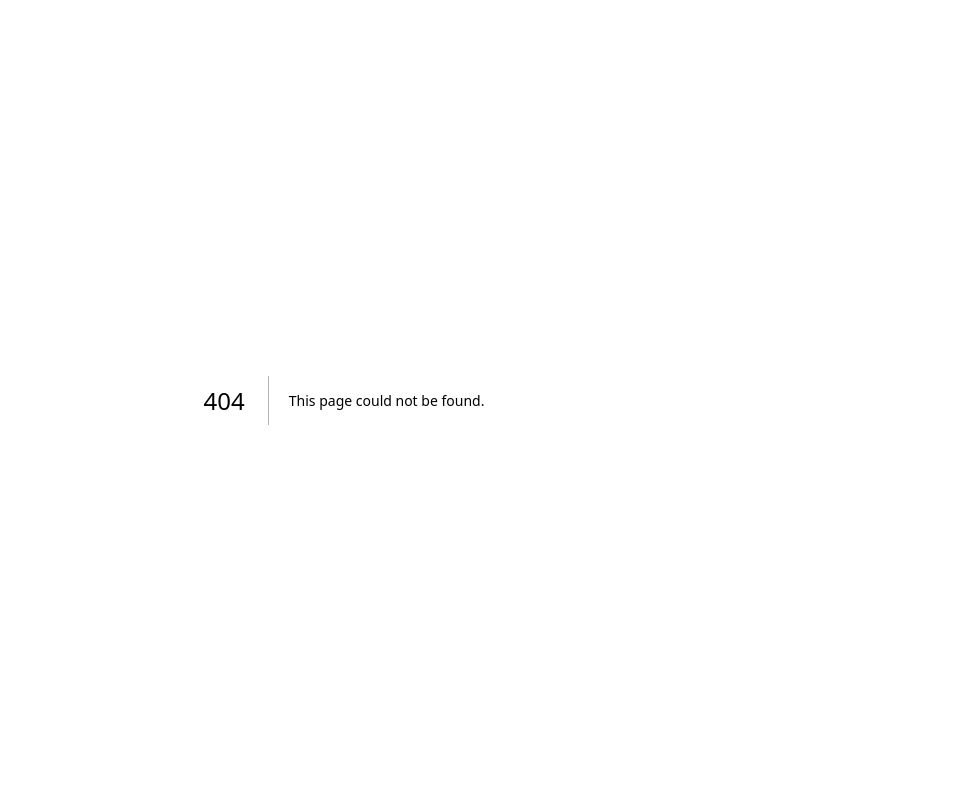
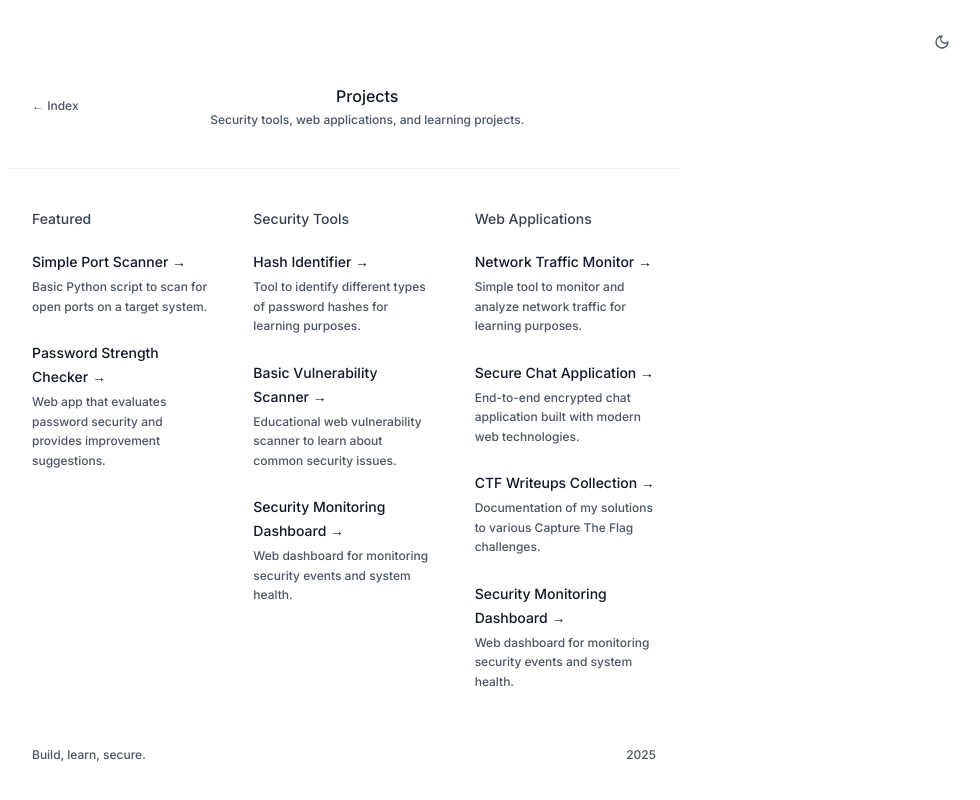
Before and after one commit to glitchbytez/ronald-mat, a Next.js app: page /projects in a window 1280 px wide. Before the commit this address had no page. Shown: the top 800 px of the page, without its empty margins (296-1276 px from the left). Built offline with nearby package versions, Linux system fonts and the light colour scheme.

Commit message:
feat: added projects listing

```diff
--- a/app/page.tsx
+++ b/app/page.tsx
@@ -80,6 +80,18 @@ export default function Component() {
                     </p>
                   </div>
                 ))}
+
+                <div>
+                  <Link
+                    href="/projects"
+                    className="text-gray-900 dark:text-gray-100 font-medium hover:text-gray-600 dark:hover:text-gray-400 transition-colors text-sm"
+                  >
+                    All projects
+                  </Link>
+                  <p className="text-gray-600 dark:text-gray-400 text-xs leading-relaxed mt-1">
+                    Security tools, web applications, and learning projects.
+                  </p>
+                </div>
               </div>
             </div>
 
--- /dev/null
+++ b/app/projects/page.tsx
@@ -0,0 +1,133 @@
+import Link from "next/link"
+import { ThemeToggle } from "@/components/theme-toggle"
+import projectsData from "@/data/projects.json"
+
+export default function ProjectsPage() {
+  // Group projects by category (featured vs others)
+  const featuredProjects = projectsData.projects.filter((project) => project.featured)
+  const otherProjects = projectsData.projects.filter((project) => !project.featured)
+
+  return (
+    <div className="min-h-screen bg-white dark:bg-gray-900 transition-colors">
+      {/* Theme Toggle - Fixed Position */}
+      <div className="fixed top-6 right-6 z-50">
+        <ThemeToggle />
+      </div>
+
+      <div className="max-w-2xl mx-auto px-6 py-16">
+        {/* Header */}
+        <header className="sticky top-0 bg-white/80 dark:bg-gray-900/80 backdrop-blur-sm border-b border-gray-100 dark:border-gray-800 mb-10 py-5 -mx-6 px-6">
+          <div className="flex items-center justify-between mb-5">
+            <Link
+              href="/"
+              className="text-gray-600 dark:text-gray-400 hover:text-gray-900 dark:hover:text-gray-100 transition-colors text-xs"
+            >
+              ← Index
+            </Link>
+            <div className="text-center">
+              <h1 className="text-base font-medium text-gray-900 dark:text-gray-100">Projects</h1>
+              <p className="text-gray-600 dark:text-gray-400 text-xs mt-1">
+                Security tools, web applications, and learning projects.
+              </p>
+            </div>
+            <div></div> {/* Spacer for center alignment */}
+          </div>
+        </header>
+
+        {/* Main Content Grid */}
+        <div className="grid md:grid-cols-3 gap-10 mb-14">
+          {/* Featured Projects */}
+          {featuredProjects.length > 0 && (
+            <div>
+              <h2 className="text-gray-700 dark:text-gray-300 font-medium mb-5 text-sm">Featured</h2>
+              <div className="space-y-6">
+                {featuredProjects.map((project) => (
+                  <div key={project.id}>
+                    <Link
+                      href={project.github}
+                      target="_blank"
+                      rel="noopener noreferrer"
+                      className="text-gray-900 dark:text-gray-100 font-medium hover:text-gray-600 dark:hover:text-gray-400 transition-colors text-sm"
+                    >
+                      {project.name} →
+                    </Link>
+                    <p className="text-gray-600 dark:text-gray-400 text-xs leading-relaxed mt-1">
+                      {project.description}
+                    </p>
+                  </div>
+                ))}
+              </div>
+            </div>
+          )}
+
+          {/* Security Tools */}
+          <div>
+            <h2 className="text-gray-700 dark:text-gray-300 font-medium mb-5 text-sm">Security Tools</h2>
+            <div className="space-y-6">
+              {otherProjects
+                .filter(
+                  (project) =>
+                    project.name.toLowerCase().includes("scanner") ||
+                    project.name.toLowerCase().includes("hash") ||
+                    project.name.toLowerCase().includes("security"),
+                )
+                .map((project) => (
+                  <div key={project.id}>
+                    <Link
+                      href={project.github}
+                      target="_blank"
+                      rel="noopener noreferrer"
+                      className="text-gray-900 dark:text-gray-100 font-medium hover:text-gray-600 dark:hover:text-gray-400 transition-colors text-sm"
+                    >
+                      {project.name} →
+                    </Link>
+                    <p className="text-gray-600 dark:text-gray-400 text-xs leading-relaxed mt-1">
+                      {project.description}
+                    </p>
+                  </div>
+                ))}
+            </div>
+          </div>
+
+          {/* Web Applications */}
+          <div>
+            <h2 className="text-gray-700 dark:text-gray-300 font-medium mb-5 text-sm">Web Applications</h2>
+            <div className="space-y-6">
+              {otherProjects
+                .filter(
+                  (project) =>
+                    project.name.toLowerCase().includes("web") ||
+                    project.name.toLowerCase().includes("app") ||
+                    project.name.toLowerCase().includes("password") ||
+                    (!project.name.toLowerCase().includes("scanner") && !project.name.toLowerCase().includes("hash")),
+                )
+                .map((project) => (
+                  <div key={project.id}>
+                    <Link
+                      href={project.github}
+                      target="_blank"
+                      rel="noopener noreferrer"
+                      className="text-gray-900 dark:text-gray-100 font-medium hover:text-gray-600 dark:hover:text-gray-400 transition-colors text-sm"
+                    >
+                      {project.name} →
+                    </Link>
+                    <p className="text-gray-600 dark:text-gray-400 text-xs leading-relaxed mt-1">
+                      {project.description}
+                    </p>
+                  </div>
+                ))}
+            </div>
+          </div>
+        </div>
+
+        {/* Footer */}
+        <footer className="flex justify-between items-center text-xs text-gray-600 dark:text-gray-400">
+          <p>Build, learn, secure.</p>
+          <div className="flex items-center gap-1">
+            <span>2025</span>
+          </div>
+        </footer>
+      </div>
+    </div>
+  )
+}
--- a/data/projects.json
+++ b/data/projects.json
@@ -23,6 +23,46 @@
       "github": "https://github.com/ronaldmat/hash-identifier",
       "external": true,
       "featured": false
+    },
+    {
+      "id": "vulnerability-scanner",
+      "name": "Basic Vulnerability Scanner",
+      "description": "Educational web vulnerability scanner to learn about common security issues.",
+      "github": "https://github.com/ronaldmat/vulnerability-scanner",
+      "external": true,
+      "featured": false
+    },
+    {
+      "id": "network-monitor",
+      "name": "Network Traffic Monitor",
+      "description": "Simple tool to monitor and analyze network traffic for learning purposes.",
+      "github": "https://github.com/ronaldmat/network-monitor",
+      "external": true,
+      "featured": false
+    },
+    {
+      "id": "secure-chat-app",
+      "name": "Secure Chat Application",
+      "description": "End-to-end encrypted chat application built with modern web technologies.",
+      "github": "https://github.com/ronaldmat/secure-chat-app",
+      "external": true,
+      "featured": false
+    },
+    {
+      "id": "ctf-writeups",
+      "name": "CTF Writeups Collection",
+      "description": "Documentation of my solutions to various Capture The Flag challenges.",
+      "github": "https://github.com/ronaldmat/ctf-writeups",
+      "external": true,
+      "featured": false
+    },
+    {
+      "id": "security-dashboard",
+      "name": "Security Monitoring Dashboard",
+      "description": "Web dashboard for monitoring security events and system health.",
+      "github": "https://github.com/ronaldmat/security-dashboard",
+      "external": true,
+      "featured": false
     }
   ]
 }
```
